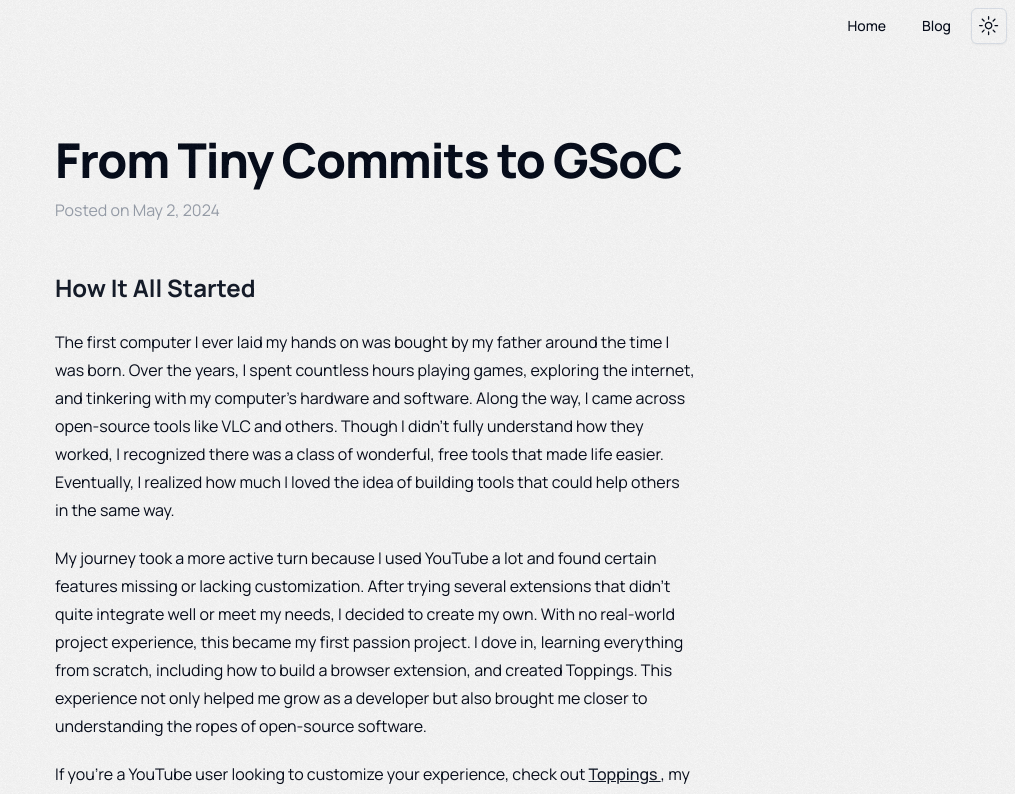
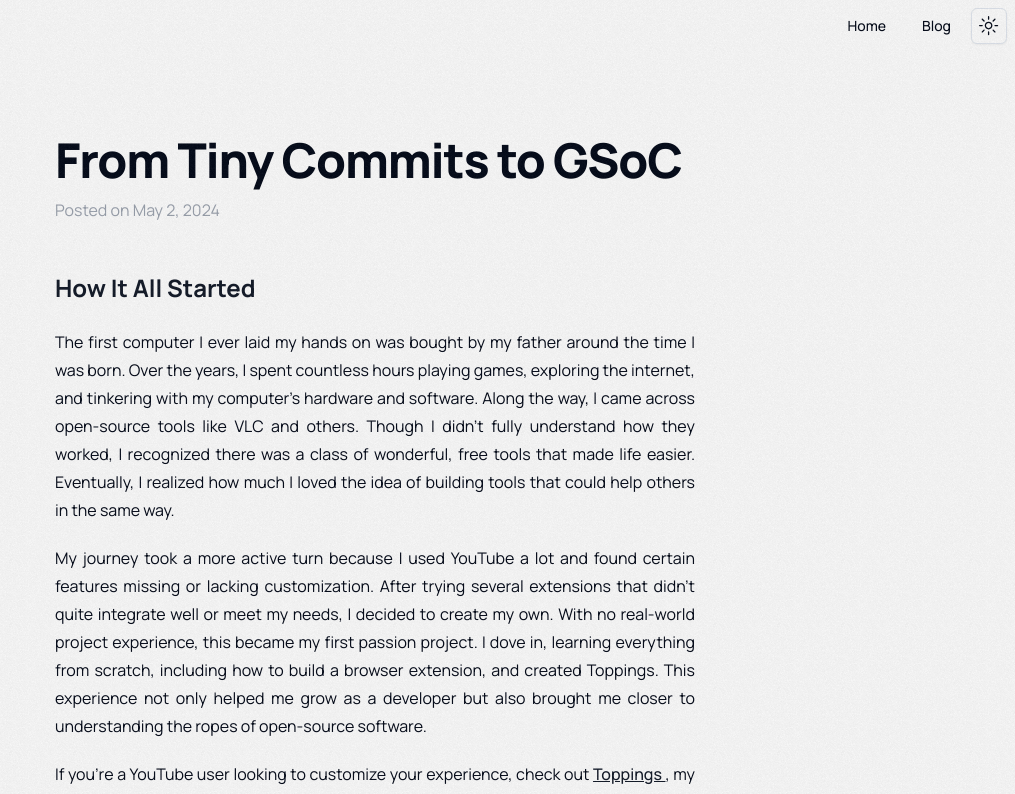
Before and after one commit to DarhkVoyd/portfolio, a Next.js app: page /posts/from-tiny-commits-to-gsoc in a window 1280 px wide. Shown: the top 794 px of the page, without its empty margins (265-1280 px from the left). Built offline with nearby package versions, Linux system fonts and the light colour scheme.

Commit message:
blog should be text-justify

```diff
--- a/app/(pages)/posts/[postSlug]/page.tsx
+++ b/app/(pages)/posts/[postSlug]/page.tsx
@@ -70,7 +70,9 @@ export default function Post({ params }: { params: { postSlug: string } }) {
             </h1>
             <p className="text-gray-400">Posted on {date}</p>
           </div>
-          <Markdown components={customRenderers}>{post.content}</Markdown>
+          <div className="text-justify">
+            <Markdown components={customRenderers}>{post.content}</Markdown>
+          </div>
         </article>
       </main>
     </div>
```
